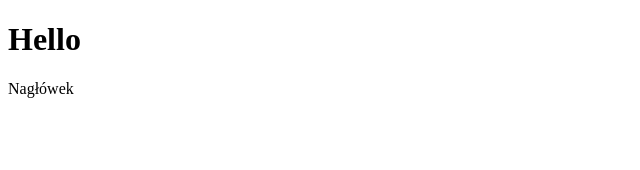
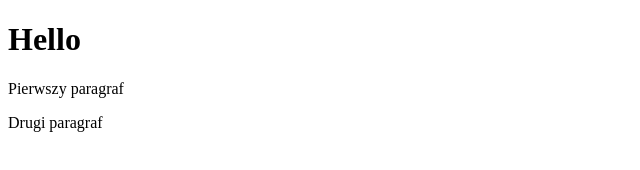
Before and after one commit to Korne-lia/projektwsb, a plain HTML site: page index.html in a window 1280 px wide. Shown: the whole page, without its empty margins (0-640 px from the left). Drawn offline with Linux system fonts and the light colour scheme.

Commit message:
HTML file is changed

```diff
--- a/index.html
+++ b/index.html
@@ -8,6 +8,7 @@
 </head>
 <body>
     <h1>Hello</h1>
-    <p>Nagłówek </p>
+    <p>Pierwszy paragraf </p>
+    <p>Drugi paragraf</p>
 </body>
 </html>
```
